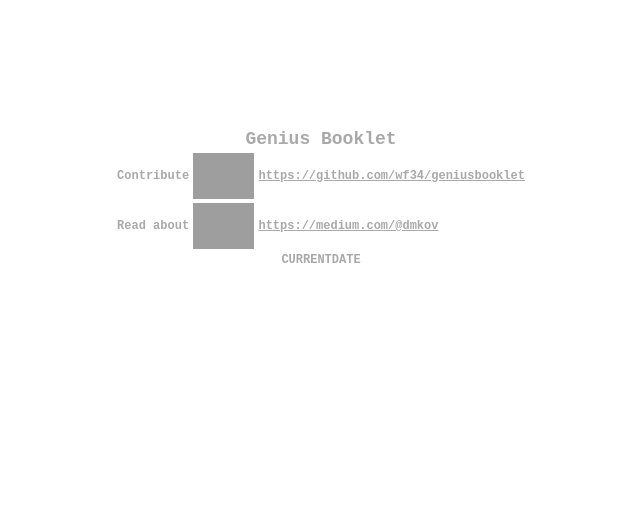
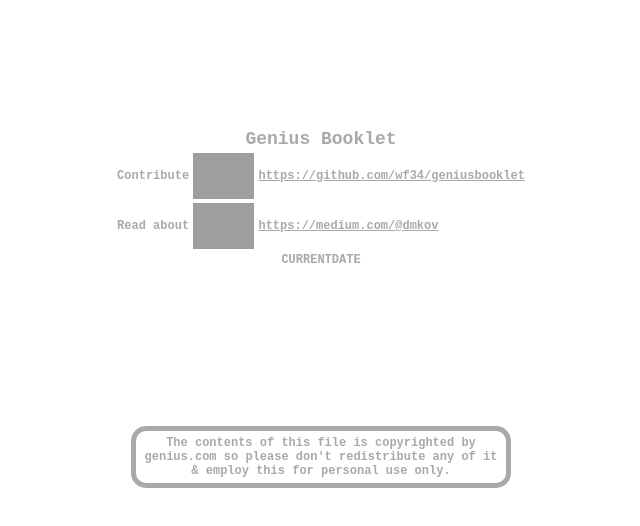
Before and after one commit to wf34/geniusbooklet, a website: page last_page.html in a window 1280 px wide. Shown: the whole page, without its empty margins (319-959 px from the left). Drawn offline with Linux system fonts and the light colour scheme; grey boxes are pictures that could not be loaded.

Commit message:
[add] legal warning

```diff
--- a/last_page.html
+++ b/last_page.html
@@ -5,6 +5,14 @@
       font-size: 12px;
       font-weight: bold;
       color: #A9A9A9;
+    }
+    .warning { overflow: hidden;
+       border: 5px solid #A9A9A9;
+       padding: 5px 5px 5px 5px;
+       border-radius: 15px;
+       display: inline-block;
+       width: 95mm;
+       margin: auto;
     }
     td {
       vertical-align: middle;
@@ -39,4 +47,11 @@
       </table>
     </center>
   </div>
+  <div style="height:20%;"></div>
+  <center>
+  <div class="warning dailydeals" style="text-align:center;">
+    The contents of this file is copyrighted by genius.com
+    so please don't redistribute any of it & employ this for personal use only.
+  </div>
+  </center>
 </body>
```
